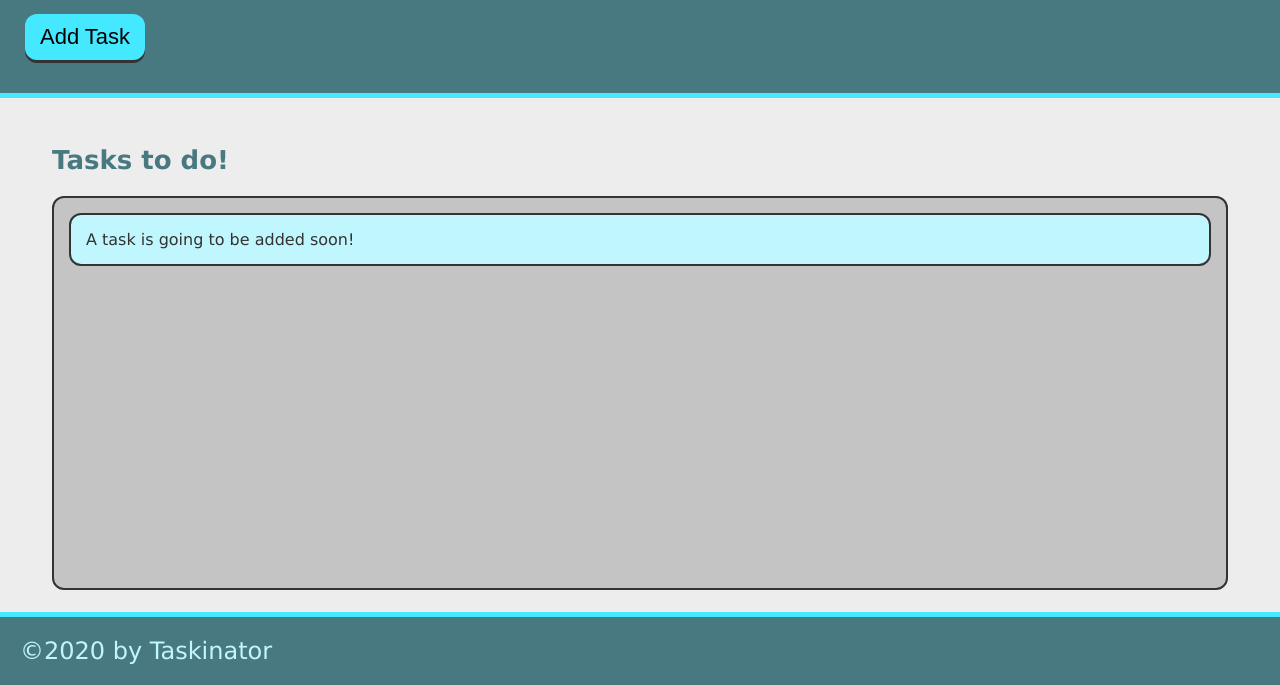
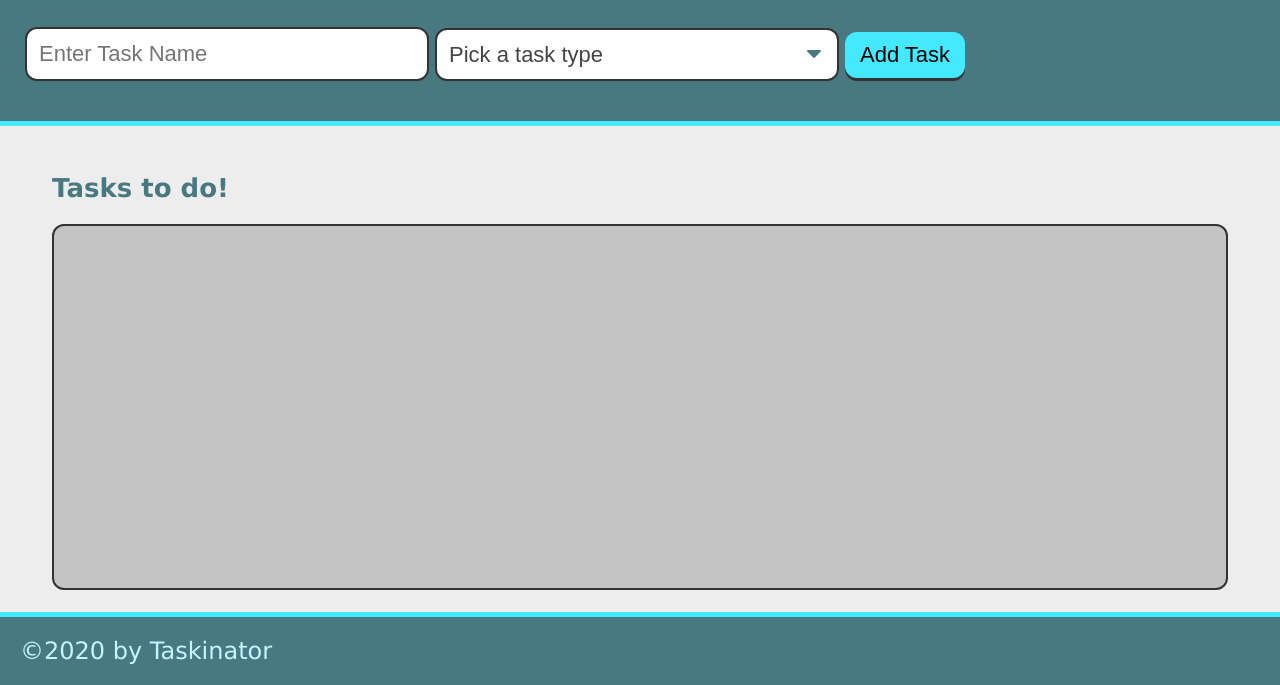
Before and after one commit to AlfonsoCerv7/Taskinator, a plain HTML site: page index.html in a window 1280 px wide. Shown: the part 115-800 px from the top of the page. Drawn offline with Linux system fonts and the light colour scheme.

Commit message:
added dropdown

```diff
--- a/index.html
+++ b/index.html
@@ -1,36 +1,47 @@
 <!DOCTYPE html>
 <html lang="en">
+
 <head>
-    <meta charset="UTF-8">
-    <meta http-equiv="X-UA-Compatible" content="IE=edge">
-    <meta name="viewport" content="width=device-width, initial-scale=1.0">
+    <meta charset="UTF-8" />
+    <meta http-equiv="X-UA-Compatible" content="IE=edge" />
+    <meta name="viewport" content="width=device-width, initial-scale=1.0" />
     <title>Taskinator</title>
-    <link rel="stylesheet" href="./assets/css/style.css">
+    <link rel="stylesheet" href="./assets/css/style.css" />
 </head>
+
 <body>
     <!-- header section-->
     <header>
         <h1 class="page-title">Taskinator</h1>
         <p>Click the button below to add a new task!</p>
-        <button class="btn" id="save-task">Add Task</button>
+        <form id="task-form">
+            <div class="form-group">
+                <input type="text" name="task-name" placeholder="Enter Task Name" />
+            </div>
+            <div class="form-group">
+                <select name="task-type" class="select-dropdown">
+                    <option value="" disabled selected>Pick a task type</option>
+                    <option value="Print">Print</option>
+                    <option value="Web">Web</option>
+                    <option value="Mobile">Mobile</option>
+                </select>
+            </div>
+            <div class="form-group">
+                <button class="btn" id="save-task" type="submit">Add Task</button>
+            </div>
+        </form>
     </header>
     <!-- main section-->
     <main class="page-content">
-
         <section class="task-list-wrapper">
-            <h2 class="list-title"> Tasks to do!</h2>
-                <ul class="task-list" id="tasks-to-do">
-                    <li class="task-item">A task is going to be added soon!</li>
-
-
-                </ul>
+            <h2 class="list-title">Tasks to do!</h2>
+            <ul class="task-list" id="tasks-to-do"></ul>
         </section>
     </main>
     <!--Footer section-->
-    <footer>
-        &copy;2020 by Taskinator
-    </footer>
+    <footer>&copy;2020 by Taskinator</footer>
 
     <script src="./assets/js/script.js"></script>
 </body>
+
 </html>
```
